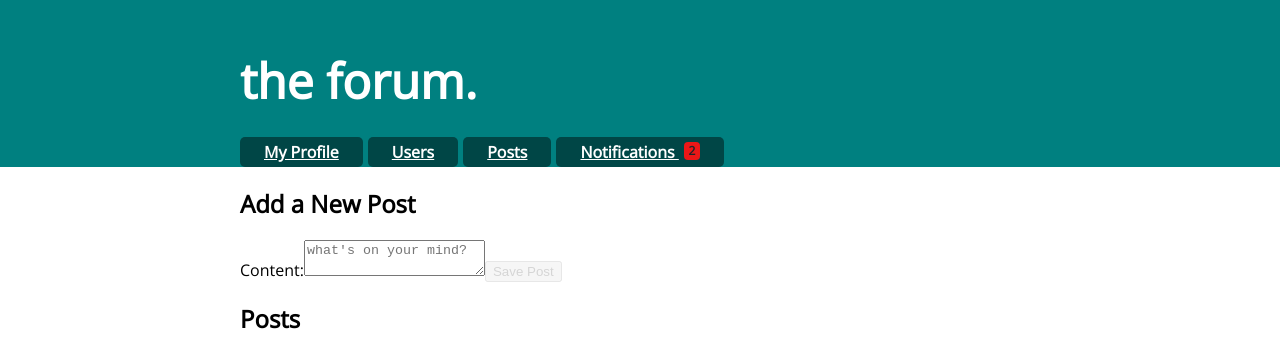
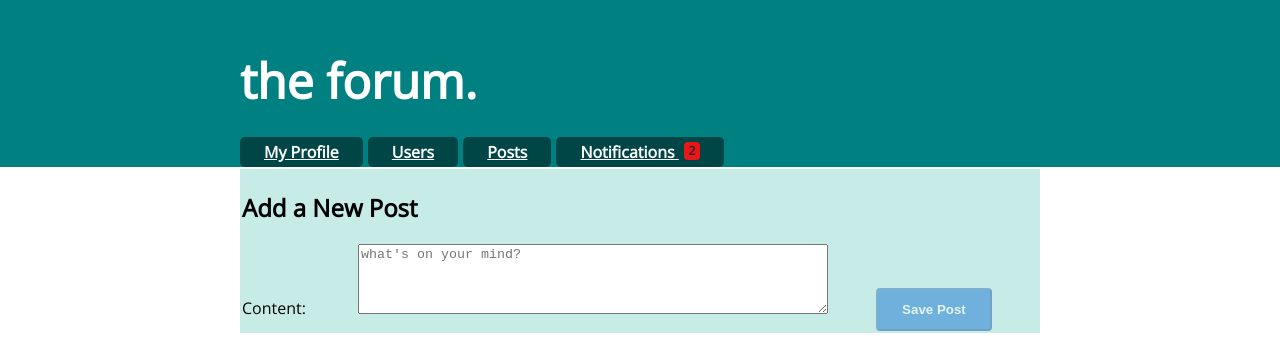
Before and after one commit to MattTheEconomist/the-forum, a React (Create React App) app: page / in a window 1280 px wide. Shown: the top 353 px of the page. Built offline with nearby package versions, Linux system fonts and the light colour scheme.

Commit message:
styled addpost

```diff
--- a/src/features/posts/AddPostForm.js
+++ b/src/features/posts/AddPostForm.js
@@ -34,10 +34,13 @@ export const AddPostForm = () => {
 
   return (
     <>
-      <section>
+      <section id="newPostForm">
+        <div id="newPostContainer">
           <h2>Add a New Post</h2>
           <form>
-          <label htmlFor="postContent">Content:</label>
+            <label id="postContentLabel" htmlFor="postContent">
+              Content:{" "}
+            </label>
             <textarea
               id="postContent"
               name="postContent"
@@ -46,10 +49,16 @@ export const AddPostForm = () => {
               onChange={onContentChanged}
               onClick={onLoginCheck}
             />
-          <button type="button" onClick={onSavePostClicked} disabled={!canSave}>
+            <button
+              type="button"
+              onClick={onSavePostClicked}
+              disabled={!canSave}
+              className="button"
+            >
               Save Post{" "}
             </button>
           </form>
+        </div>
       </section>
 
       <AuthPopup
--- a/src/features/users/UserPage.js
+++ b/src/features/users/UserPage.js
@@ -27,14 +27,19 @@ export const UserPage = ({ match }) => {
   const editBioButton = (userId) => {
     if (userId === "0") {
       return (
-        <button className="button" onClick={() => setEditBio(true)}>
-          {" "}
-          Edit Bio{" "}
+        <button className="button" onClick={() => editBioAction()}>
+          Edit Bio
         </button>
       );
     } else {
       return null;
     }
+  };
+
+  const editBioAction = () => {
+    const bioOutput = document.getElementById("userBio");
+    bioOutput.disabled = false;
+    console.log("hi");
   };
 
   return (
@@ -43,7 +48,12 @@ export const UserPage = ({ match }) => {
         <h2 id="userName">{user.name}</h2>
         <div id="bioContainer">
           {/* <p id="userBio">{user.bio}</p> */}
-          <input id="userBio" type="text" value={user.bio}></input>
+          <input
+            id="userBio"
+            type="text"
+            value={user.bio}
+            disabled={true}
+          ></input>
           {editBioButton(userId)}
         </div>
 
--- a/src/index.css
+++ b/src/index.css
@@ -32,17 +32,11 @@ body {
   -webkit-font-smoothing: antialiased;
   -moz-osx-font-smoothing: grayscale;
 }
-/*
-body > *:not(#authContainer) {
-  filter: blur(2px);
-} */
 
 #authContainer {
   background-color: white;
   padding: 2rem;
   border: 4px solid grey;
-
-  /* filter: blur(0px) !important; */
 }
 
 #authForm {
@@ -171,6 +165,21 @@ section {
 
 section h1 {
   font-size: 3rem;
+}
+
+/* add post form  */
+
+#newPostContainer {
+  background-color: rgb(199, 236, 231);
+  padding: 2px;
+  margin-top: 2px;
+}
+
+#postContent {
+  margin-right: 3rem;
+  margin-left: 3rem;
+  width: 29rem;
+  height: 4rem;
 }
 
 /* Posts list */
```
Lines whose indentation alone changed are shown as unchanged.
